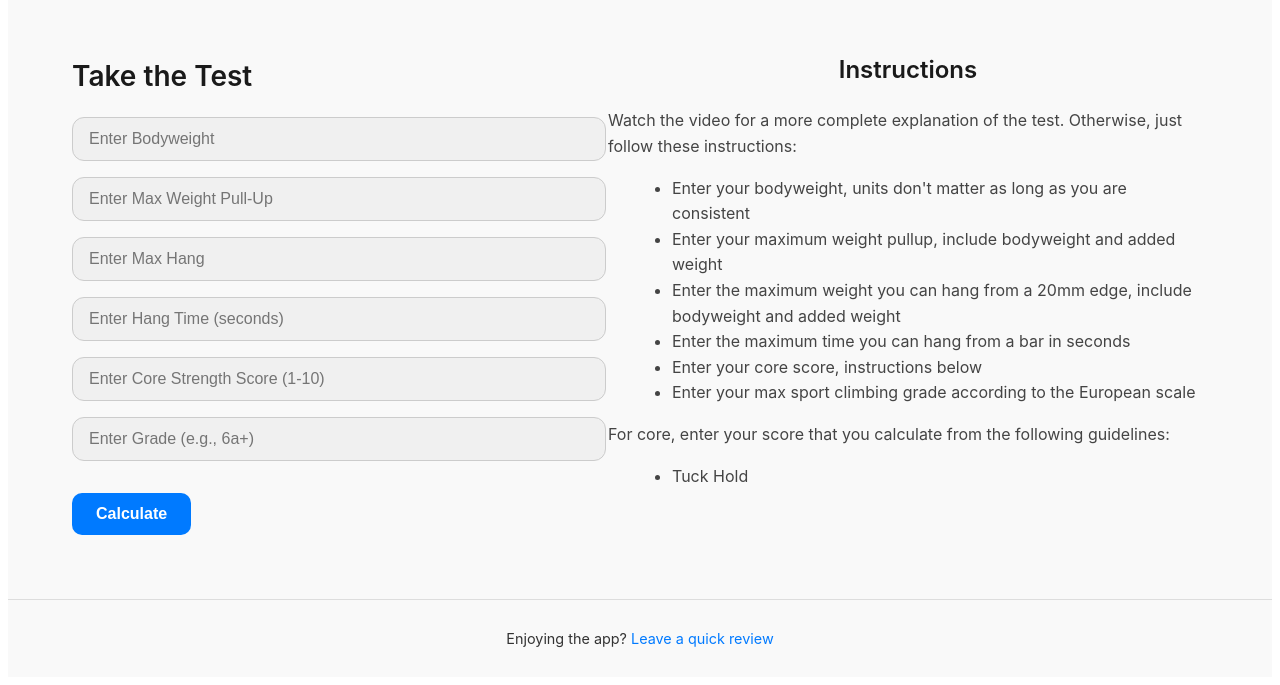
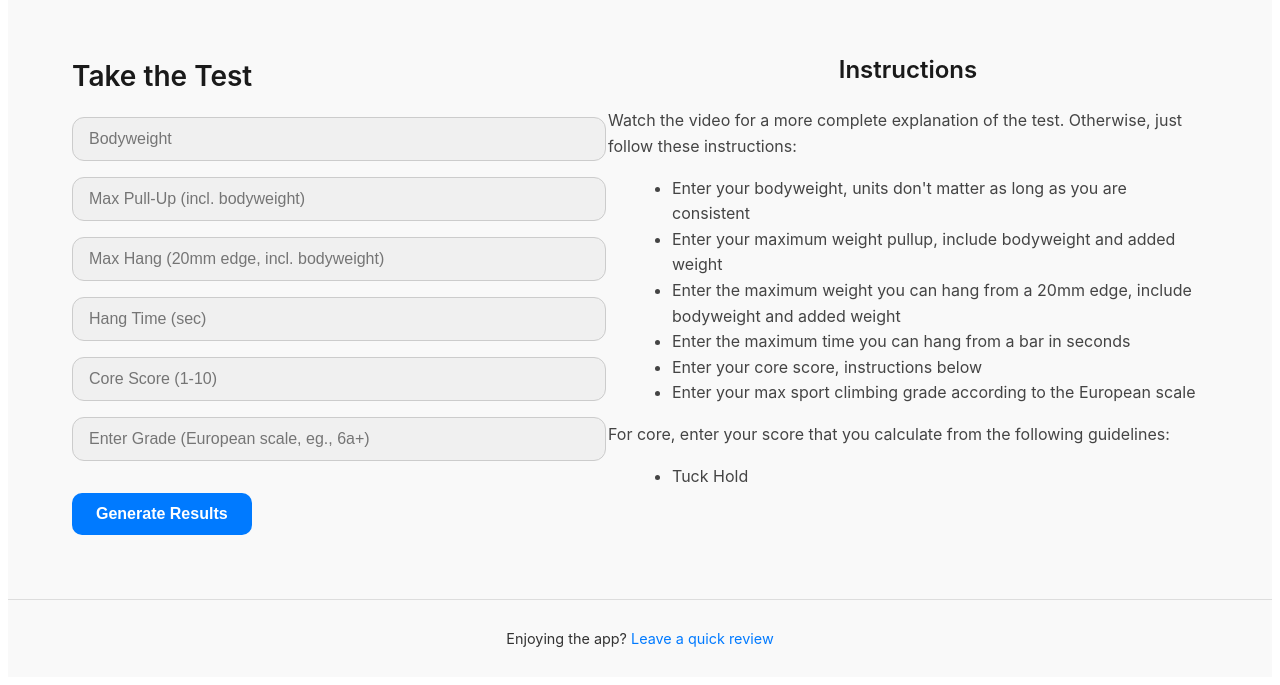
Before and after one commit to chanceguyton/climbing-fitness-app-public, a React (Vite) app: page / in a window 1280 px wide. Shown: the part 1071-1756 px from the top of the page. Built offline with nearby package versions, Linux system fonts and the light colour scheme; no server answers.

Commit message:
Update TestSection.jsx

```diff
--- a/src/sections/TestSection.jsx
+++ b/src/sections/TestSection.jsx
@@ -7,13 +7,17 @@ import "../styles/TestSection.css"
 // regex for valid climbing grade (6a to 9c+)
 const gradePattern = /^[6-9][a-c]\+?$/;
 
-function TestSection() {
+function TestSection({onSubmitScroll}) {
   const [errors, setErrors] = useState([false, false, false, false, false, false]);
   const { inputValues, setInputValues, setResult } = useTest();
 
   const handleSubmit = () => {
     const result = calculateFromInputs(inputValues);
     setResult(result);
+
+    if (onSubmitScroll) {
+      onSubmitScroll();
+    }
   };
 
   const handleTextChange = (index, value) => {
@@ -40,47 +44,47 @@ function TestSection() {
         <h2>Take the Test</h2>
          <TextInputBox
           type="number"
-          placeholder="Enter Bodyweight"
+          placeholder="Bodyweight"
           externalChange={handleTextChange}
           index={0}
         />
 
         <TextInputBox
           type="number"
-          placeholder="Enter Max Weight Pull-Up"
+          placeholder="Max Pull-Up (incl. bodyweight)"
           externalChange={handleTextChange}
           index={1}
         />
 
         <TextInputBox
           type="number"
-          placeholder="Enter Max Hang"
+          placeholder="Max Hang (20mm edge, incl. bodyweight)"
           externalChange={handleTextChange}
           index={2}
         />
 
         <TextInputBox
           type="number"
-          placeholder="Enter Hang Time (seconds)"
+          placeholder="Hang Time (sec)"
           externalChange={handleTextChange}
           index={3}
         />
 
         <TextInputBox
           type="number"
-          placeholder="Enter Core Strength Score (1-10)"
+          placeholder="Core Score (1-10)"
           externalChange={handleTextChange}
           index={4}
         />
 
         <TextInputBox
           type="text"
-          placeholder="Enter Grade (e.g., 6a+)"
+          placeholder="Enter Grade (European scale, eg., 6a+)"
           externalChange={handleTextChange}
           index={5}
         />
 
-        <button className="test-button" onClick={handleSubmit}>Calculate</button>
+        <button className="test-button" onClick={handleSubmit}>Generate Results</button>
 
         {errors[5] && (
           <p style={{ color: "red", fontSize: "0.85rem" }}>
```
